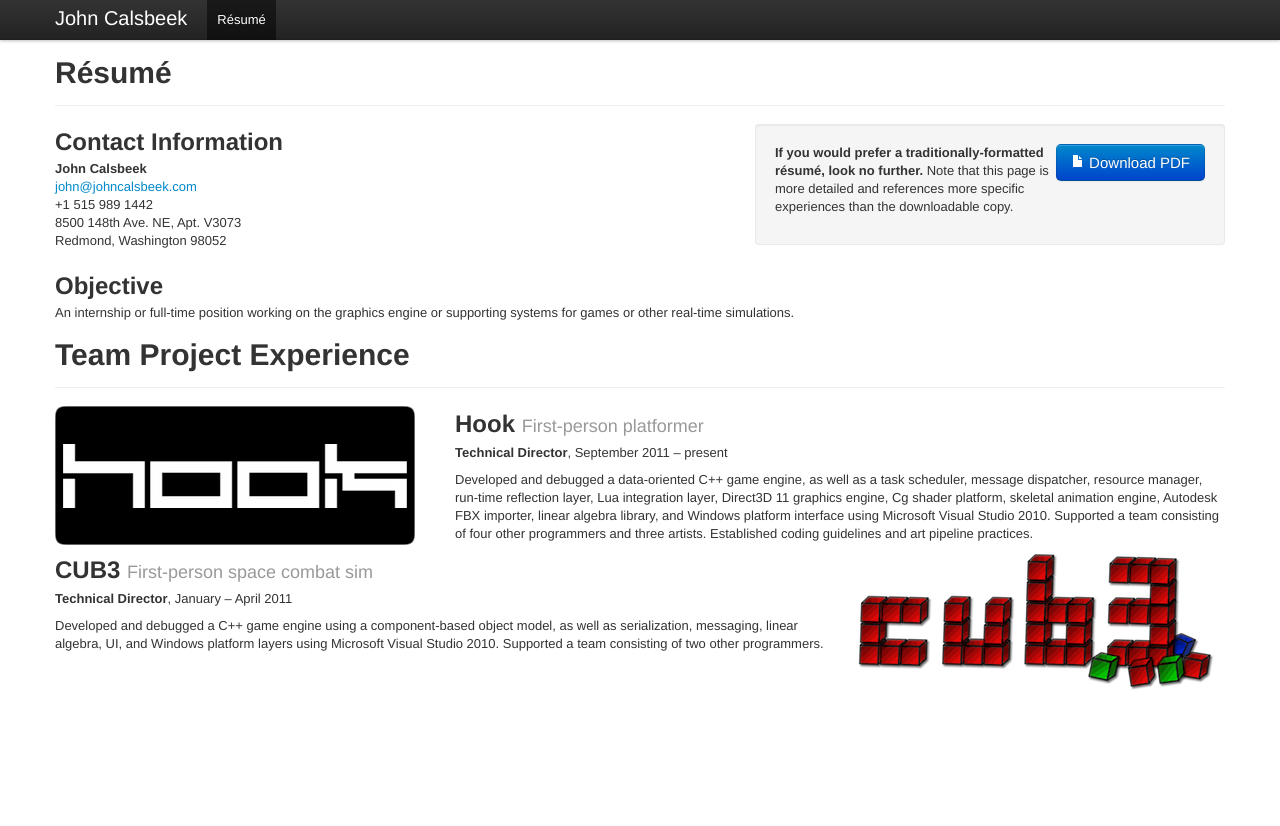
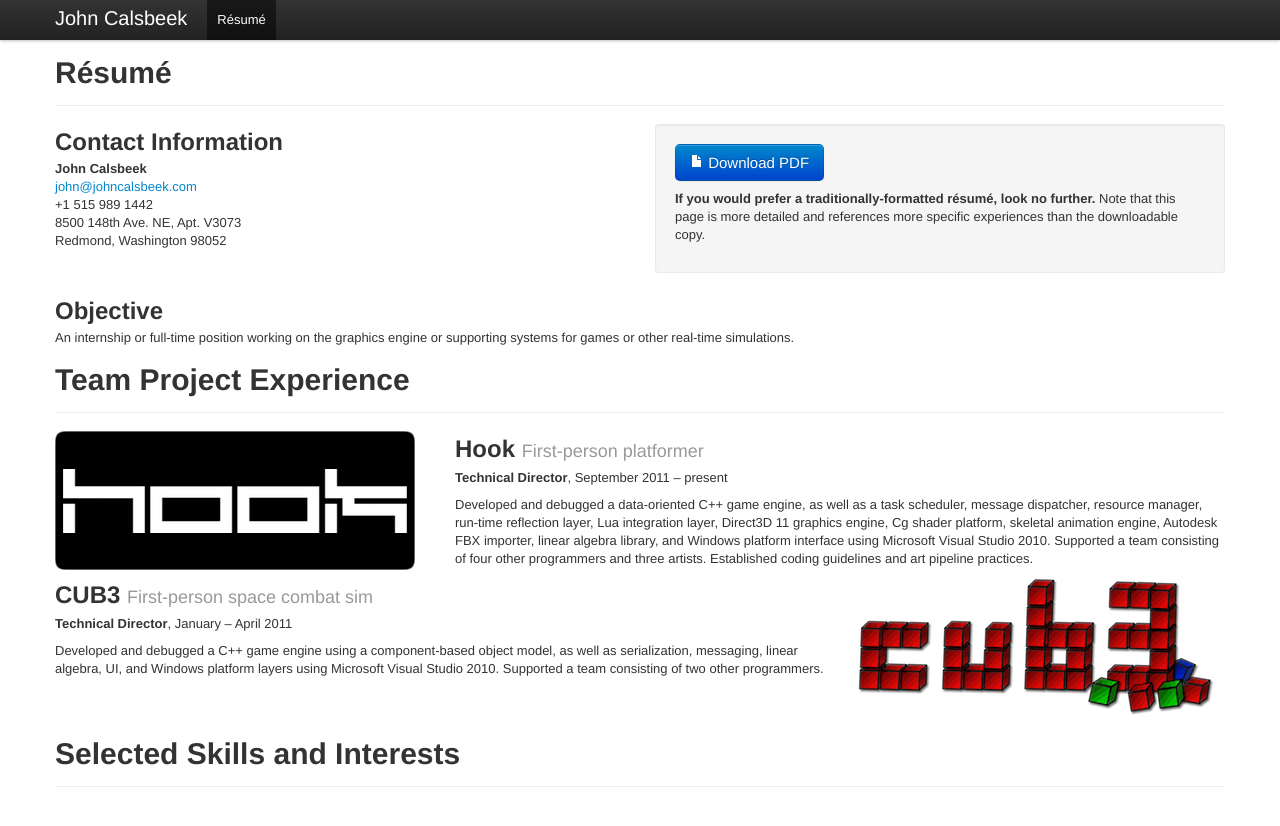
Before and after one commit to Nexuapex/nexuapex.github.com, a Jekyll site: the page built from resume.html, in a window 1280 px wide. Shown: the top 826 px of the page. Built offline with Jekyll 4.4.1, drawn with Linux system fonts in a browser that asks for light colours; nearby versions of some CDN libraries.

Commit message:
Layout changes.

```diff
--- a/404.html
+++ b/404.html
@@ -8,8 +8,8 @@
     <meta name="description" content="">
     <meta name="author" content="John Calsbeek">
     <link rel="stylesheet" href="/css/bootstrap.min.css">
+    <link rel="stylesheet" href="/css/site.css">
     <link rel="stylesheet" href="/css/bootstrap-responsive.min.css">
-    <link rel="stylesheet" href="/css/site.css">
     <link rel="shortcut icon" href="/favicon.ico">
     <script src="/js/modernizr-2.0.6.min.js"></script>
   </head>
--- a/_layouts/default.html
+++ b/_layouts/default.html
@@ -12,8 +12,8 @@
     <meta name="description" content="">
     <meta name="author" content="John Calsbeek">
     <link rel="stylesheet" href="/css/bootstrap.min.css">
+    <link rel="stylesheet" href="/css/site.css">
     <link rel="stylesheet" href="/css/bootstrap-responsive.min.css">
-    <link rel="stylesheet" href="/css/site.css">
     <link rel="shortcut icon" href="/favicon.ico">
     <script src="/js/modernizr-2.0.6.min.js"></script>
   </head>
--- a/resume.html
+++ b/resume.html
@@ -4,7 +4,7 @@ title: R&eacute;sum&eacute;
 ---
 <section>
   <div class="row">
-    <div class="span7">
+    <div class="span6">
       <h2>Contact Information</h2>
       <address>
         <strong>John Calsbeek</strong><br>
@@ -14,10 +14,9 @@ title: R&eacute;sum&eacute;
         Redmond, Washington 98052
       </address>
     </div>
-    <div class="span5">
+    <div class="span6">
       <div class="well">
-        <p class="pull-right"><a class="btn btn-large btn-primary" target="_blank"
-           href="/files/resume.pdf"><i class="icon-file icon-white"></i> Download PDF</a></p>
+        <p><a class="btn btn-large btn-primary" target="_blank" href="/files/resume.pdf"><i class="icon-file icon-white"></i> Download PDF</a></p>
         <p><strong>If you would prefer a traditionally-formatted r&eacute;sum&eacute;,
            look no further.</strong> Note that this page is more detailed and references
            more specific experiences than the downloadable copy.</p>
@@ -73,3 +72,9 @@ title: R&eacute;sum&eacute;
     </div>
   </div>
 </section>
+
+<section>
+  <div class="page-header">
+    <h1>Selected Skills and Interests</h1>
+  </div>
+</section>
```
